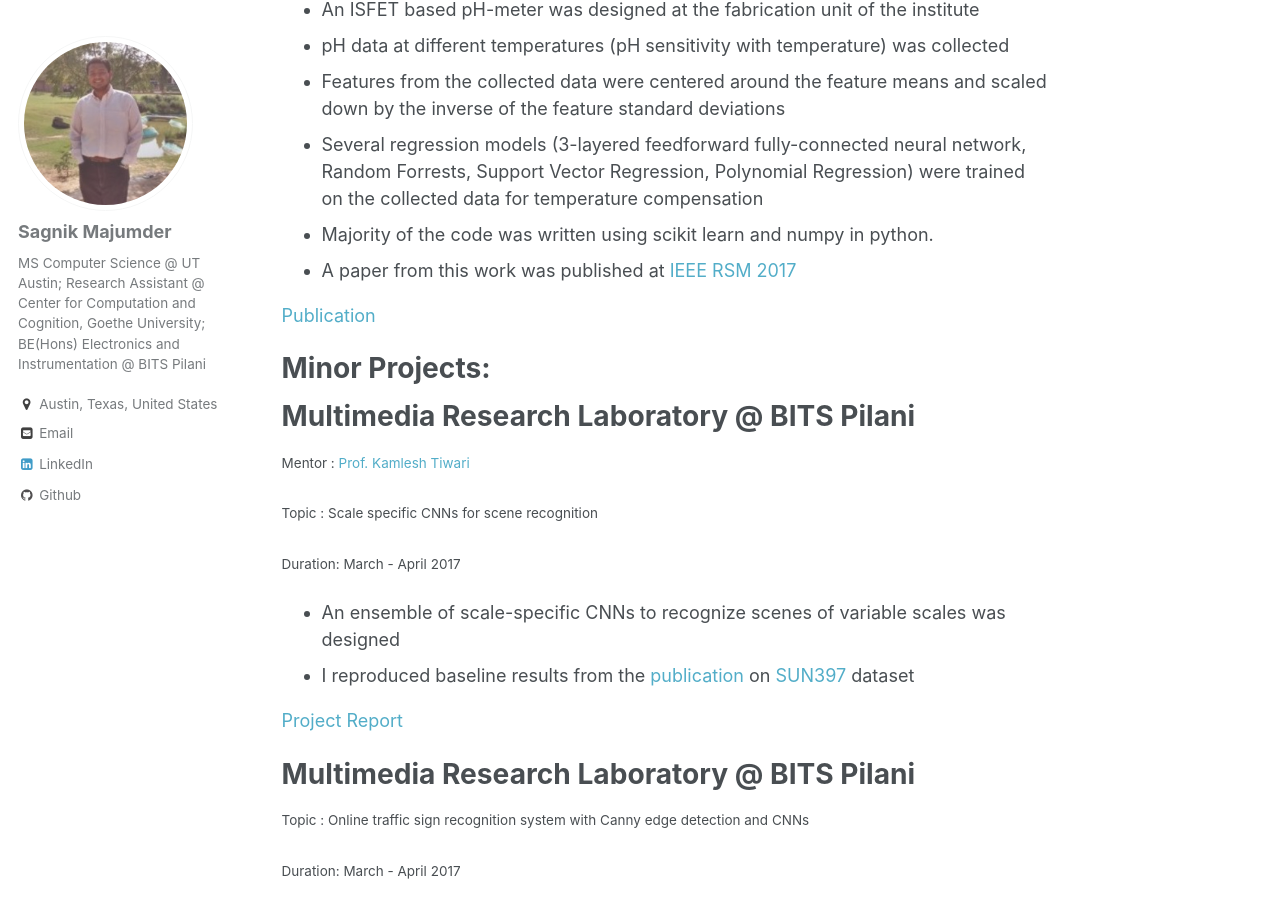
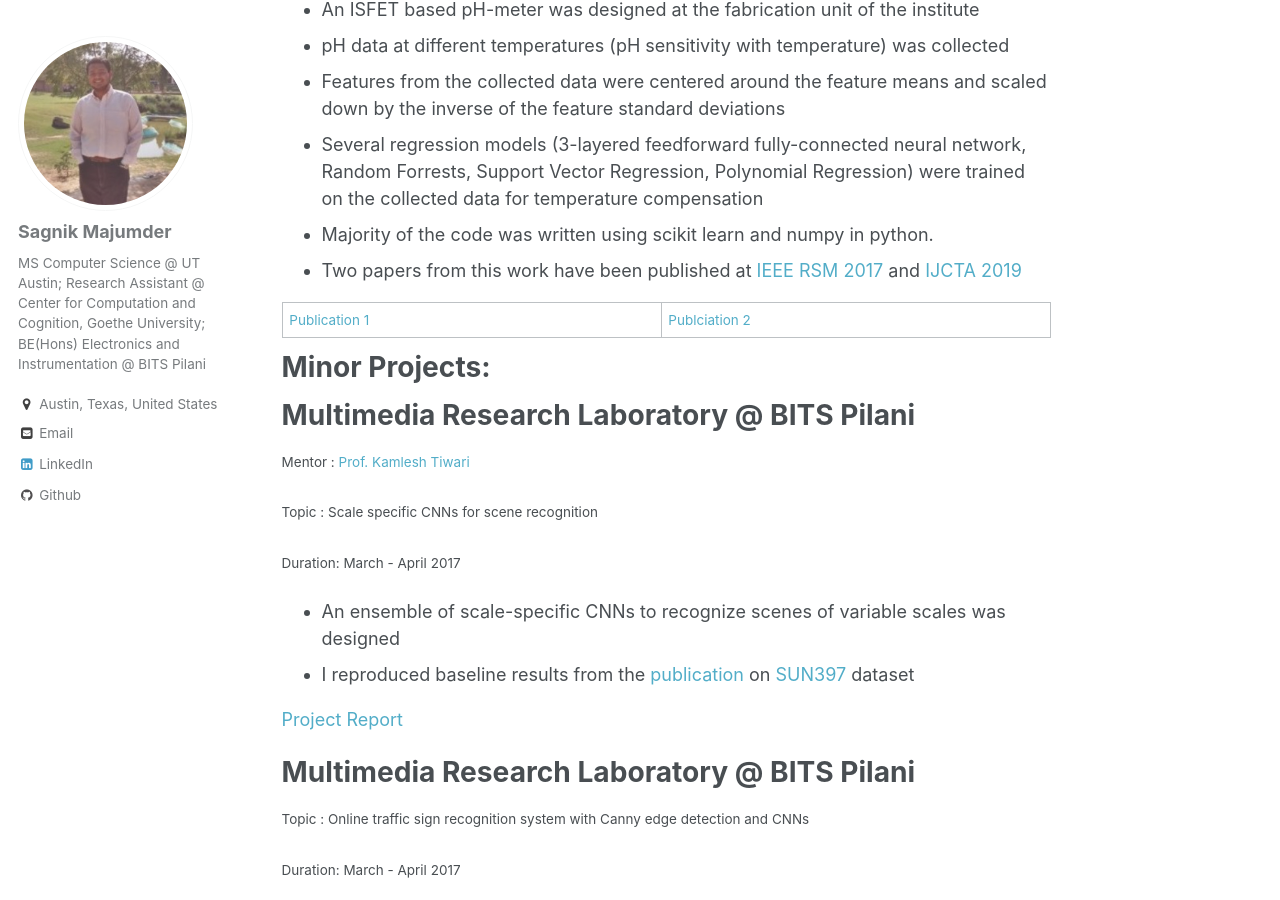
Before and after one commit to SAGNIKMJR/sagnikmjr.github.io, a Jekyll site: the page built from _pages/projects.md, in a window 1280 px wide and 900 px high, scrolled down 1700 px. Built offline with Jekyll 4.4.1, drawn with Linux system fonts in a browser that asks for light colours.

Commit message:
projects publication links updates

```diff
--- a/_pages/projects.md
+++ b/_pages/projects.md
@@ -59,10 +59,10 @@ The relevant projects from my undergraduate days.
 * Features from the collected data were centered around the feature means and scaled down by the inverse of the feature standard deviations
 * Several regression models (3-layered feedforward fully-connected neural network, Random Forrests, Support Vector Regression, Polynomial Regression) were trained on the collected data for temperature compensation
 * Majority of the code was written using scikit learn and numpy in python.
-* A paper from this work was published at [IEEE RSM 2017](https://ieeexplore.ieee.org/document/8069141/)
+* Two papers from this work have been published at [IEEE RSM 2017](https://ieeexplore.ieee.org/document/8069141/) and [IJCTA 2019](https://onlinelibrary.wiley.com/journal/1097007x)
 
 
-[Publication](https://sagnikmjr.github.io/files/Temperature_Compensation_of_ISFET_Based_pH_Sensor_Using_Artificial_Neural_Networks.pdf)
+[Publication 1](https://sagnikmjr.github.io/files/Temperature_Compensation_of_ISFET_Based_pH_Sensor_Using_Artificial_Neural_Networks.pdf)|[Publciation 2](https://onlinelibrary.wiley.com/doi/pdf/10.1002/cta.2618)
 
 
 # Minor Projects:
```
